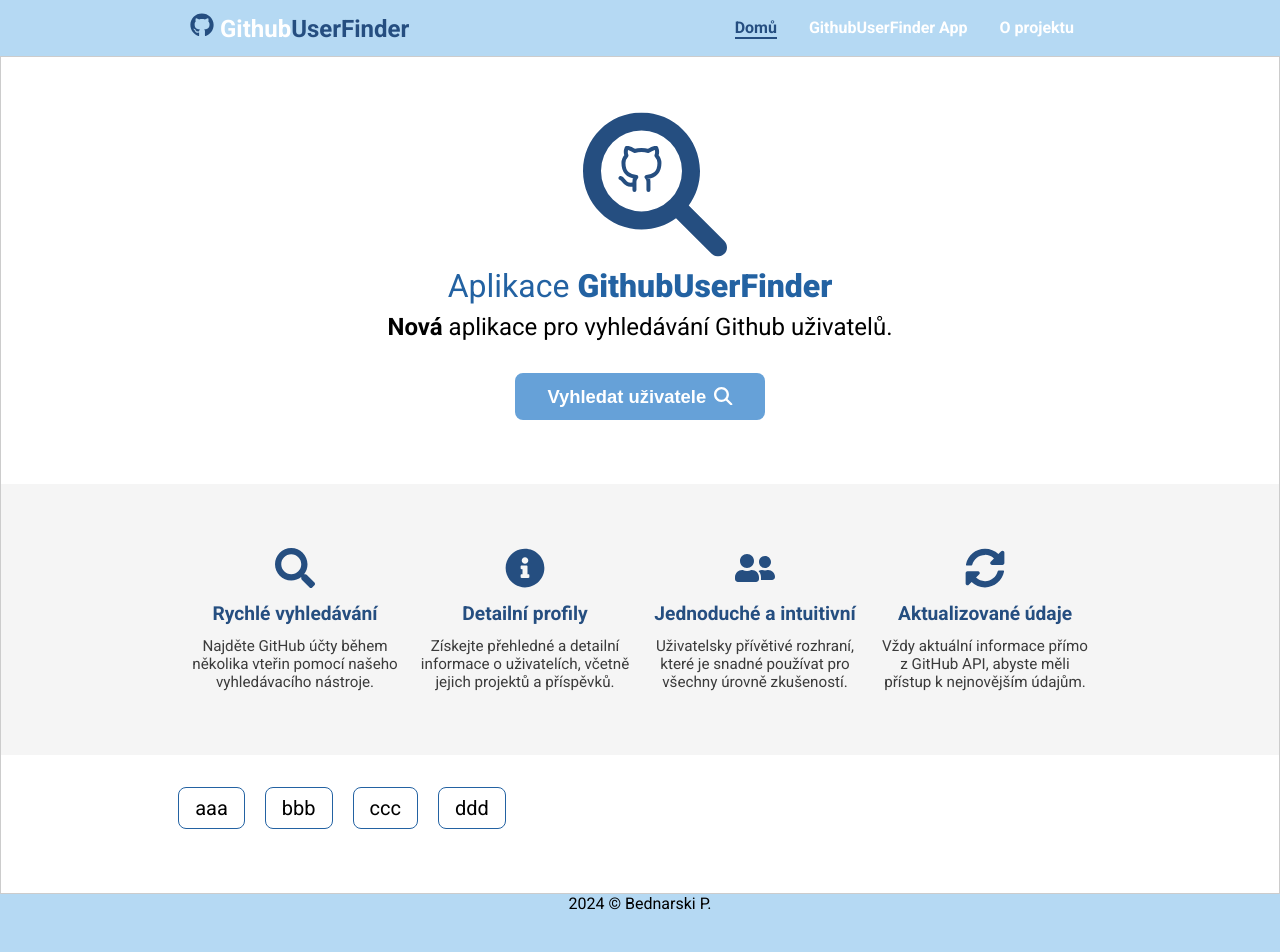
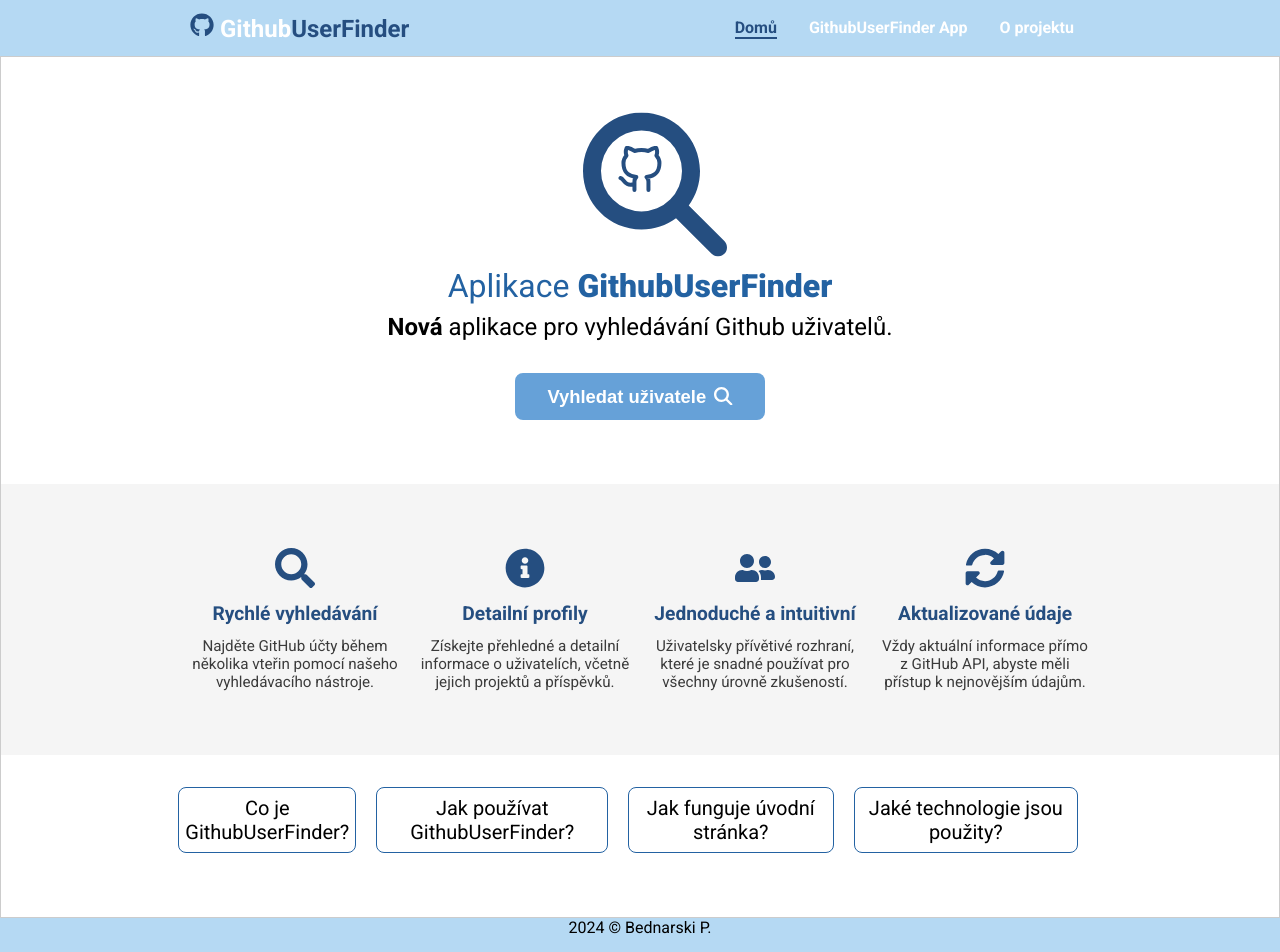
Before and after one commit to pettik/engeto-react-web, a React (Create React App) app: page / in a window 1280 px wide. Shown: the top 952 px of the page. Built offline with nearby package versions, Linux system fonts and the light colour scheme.

Commit message:
new updates

```diff
--- a/src/pages/Home.css
+++ b/src/pages/Home.css
@@ -150,7 +150,7 @@
   justify-content: center;
   align-items: center;
   row-gap: 2rem;
-  max-width: 80%;
+  max-width: 90%;
   margin: 2rem auto;
 }
 
@@ -162,7 +162,7 @@
 }
 
 .faq-item {
-  padding: 0.5rem 1rem;
+  padding: 0.5rem 0.25rem;
   display: flex;
   align-items: center;
   justify-content: center;
@@ -176,8 +176,13 @@
 .faq-item:hover {
   background-color: var(--color-primary-300);
 }
+
+.faq-item.active {
+  background-color: var(--color-primary-300);
+}
+
 .faq-item h3 {
-  font-size: 1rem;
+  font-size: 0.9rem;
   margin-bottom: 0;
 }
 
@@ -193,6 +198,11 @@
   border-radius: 0.5rem;
   width: 100%;
   text-align: left;
+  line-height: 1.5;
+}
+
+.faq-info h4 {
+  margin-bottom: 0.5rem;
 }
 
 @media screen and (min-width: 768px) {
--- a/src/pages/Home.js
+++ b/src/pages/Home.js
@@ -77,23 +77,23 @@
   const questions = [
     {
       id: 1,
-      title: 'aaa',
-      info: 'AAA',
+      title: 'Co je GithubUserFinder?',
+      info: 'GithubUserFinder je aplikace pro vyhledávání uživatelů na GitHubu, vytvořená jako závěrečný projekt kurzu "React" na Engeto.cz.',
     },
     {
       id: 2,
-      title: 'bbb',
-      info: 'BBB',
+      title: 'Jak používat GithubUserFinder?',
+      info: 'Zadejte uživatelské jméno na GitHubu do vyhledávacího formuláře a aplikace zobrazí detailní informace o uživateli.',
     },
     {
       id: 3,
-      title: 'ccc',
-      info: 'CCC',
+      title: 'Jak funguje úvodní stránka?',
+      info: 'Úvodní stránka obsahuje dynamický text, který se mění náhodně při každém načtení stránky.',
     },
     {
       id: 4,
-      title: 'ddd',
-      info: 'DDD',
+      title: 'Jaké technologie jsou použity?',
+      info: 'Aplikace je postavena pomocí Reactu a využívá GitHub API pro získávání dat o uživatelích.',
     },
   ];
 
@@ -142,7 +142,9 @@
             {questions.map((question, index) => (
               <div
                 key={index}
-                className="faq-item"
+                className={`faq-item ${
+                  activeQuestion?.id === question.id ? 'active' : ''
+                }`}
                 onClick={() => setActiveQuestion(question)}
               >
                 <h3>{question.title}</h3>
@@ -152,7 +154,7 @@
           <div className="faq__answers">
             {activeQuestion && (
               <div className="faq-info">
-                <p>{activeQuestion.title}</p>
+                <h4>{activeQuestion.title}</h4>
                 <p>{activeQuestion.info}</p>
               </div>
             )}
```
